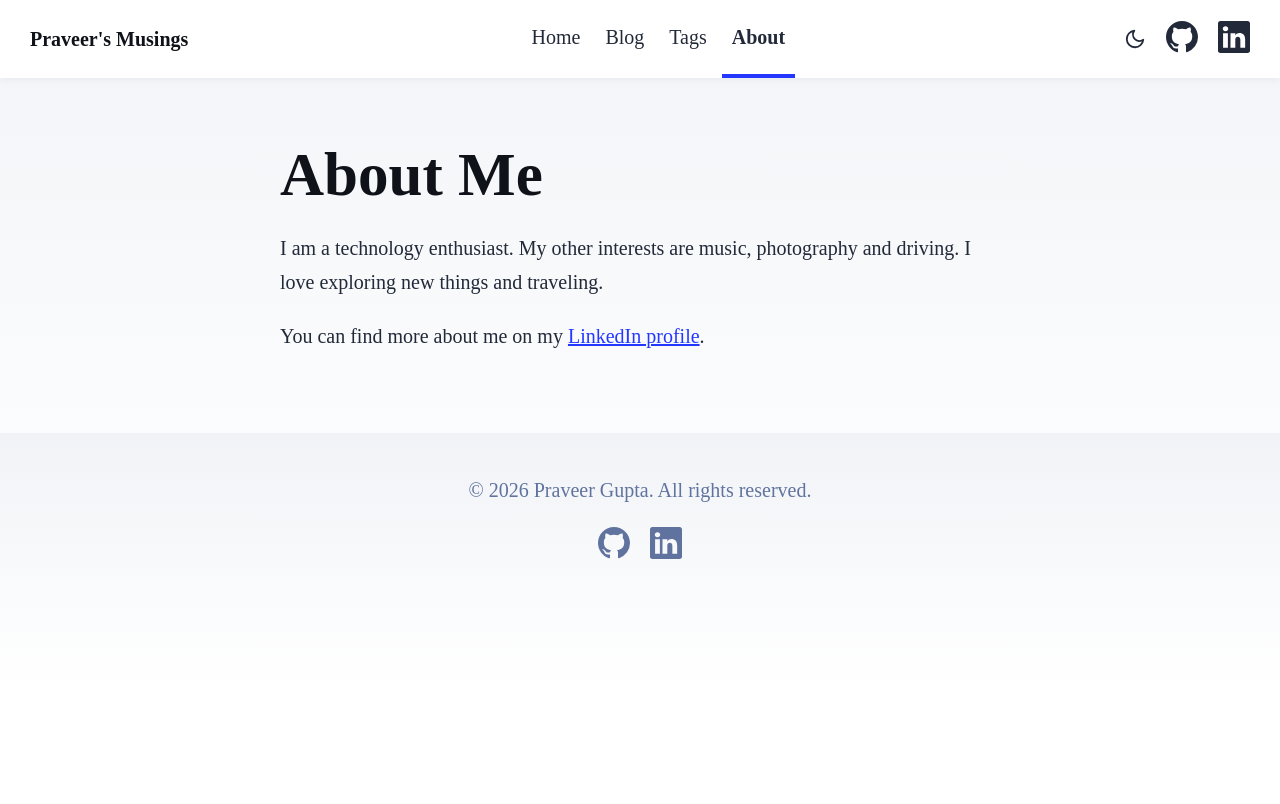
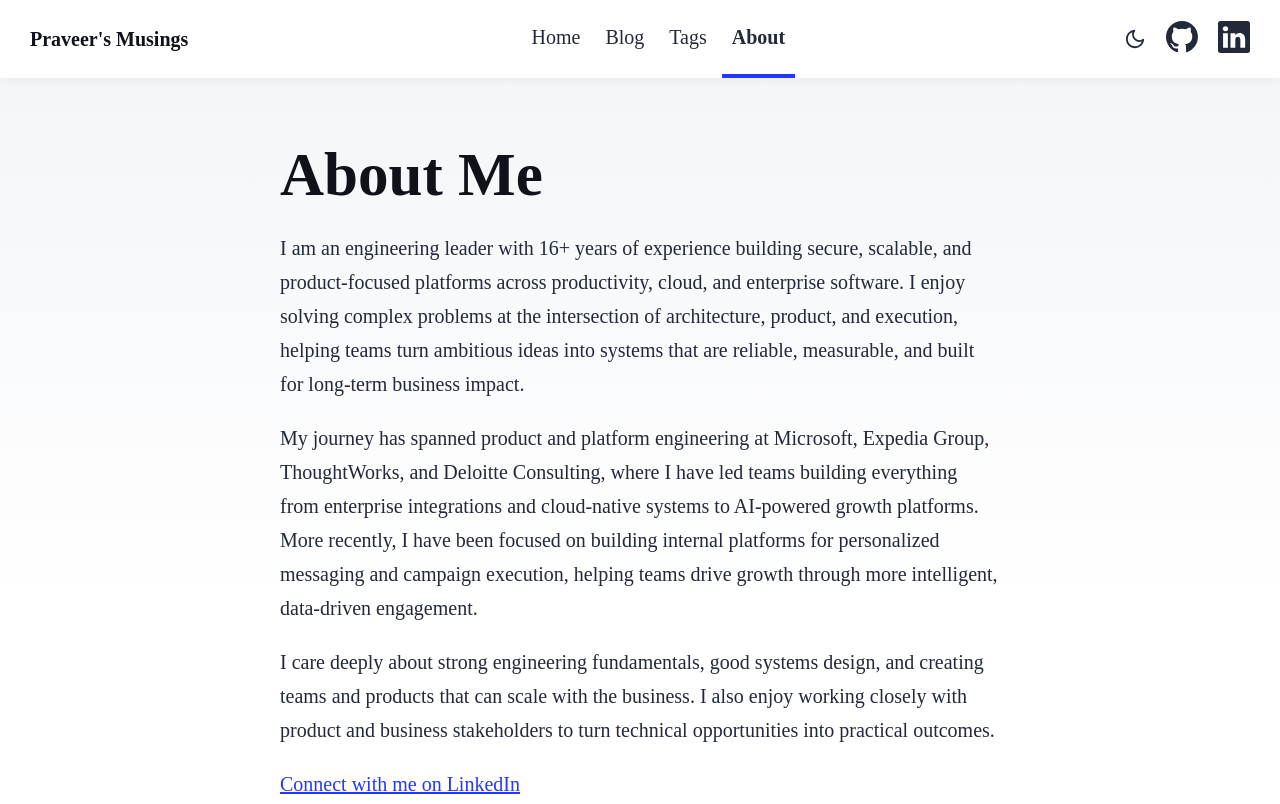
Before and after one commit to praveer09/praveer09.github.io, an Astro site: page /about in a window 1280 px wide. Shown: the top 804 px of the page. Built offline with nearby package versions, Linux system fonts and the light colour scheme; Astro itself is replaced by a stand-in of ours.

Commit message:
Refresh homepage and about copy

```diff
--- a/src/pages/about.astro
+++ b/src/pages/about.astro
@@ -18,14 +18,32 @@ import { SITE_TITLE } from '../consts';
 		<main>
 			<h1>About Me</h1>
 			<p>
-				I am a technology enthusiast. My other interests are music, photography
-				and driving. I love exploring new things and traveling.
+				I am an engineering leader with 16+ years of experience building secure,
+				scalable, and product-focused platforms across productivity, cloud, and
+				enterprise software. I enjoy solving complex problems at the
+				intersection of architecture, product, and execution, helping teams turn
+				ambitious ideas into systems that are reliable, measurable, and built
+				for long-term business impact.
 			</p>
 			<p>
-				You can find more about me on my{' '}
-				<a href="https://in.linkedin.com/pub/praveer-gupta/a/159/550"
-					>LinkedIn profile</a
-				>.
+				My journey has spanned product and platform engineering at Microsoft,
+				Expedia Group, ThoughtWorks, and Deloitte Consulting, where I have led
+				teams building everything from enterprise integrations and cloud-native
+				systems to AI-powered growth platforms. More recently, I have been
+				focused on building internal platforms for personalized messaging and
+				campaign execution, helping teams drive growth through more intelligent,
+				data-driven engagement.
+			</p>
+			<p>
+				I care deeply about strong engineering fundamentals, good systems
+				design, and creating teams and products that can scale with the
+				business. I also enjoy working closely with product and business
+				stakeholders to turn technical opportunities into practical outcomes.
+			</p>
+			<p>
+				<a href="https://www.linkedin.com/in/praveer-gupta-550159a/">
+					Connect with me on LinkedIn
+				</a>
 			</p>
 		</main>
 		<Footer />
--- a/src/pages/index.astro
+++ b/src/pages/index.astro
@@ -21,10 +21,8 @@ const posts = (await getCollection('blog'))
 		<main>
 			<h1>{SITE_TITLE}</h1>
 			<p>
-				Hi, I'm Praveer — a software engineer. This is where I write about
-				software craftsmanship: Java, Kotlin, functional and reactive
-				programming, testing, and the occasional book review. Browse everything
-				in the <a href="/blog/">archive</a> or subscribe via{' '}
+				Notes on building, learning, and the ideas worth carrying forward.
+				Browse everything in the <a href="/blog/">archive</a> or subscribe via{' '}
 				<a href="/rss.xml">RSS</a>.
 			</p>
 
```
